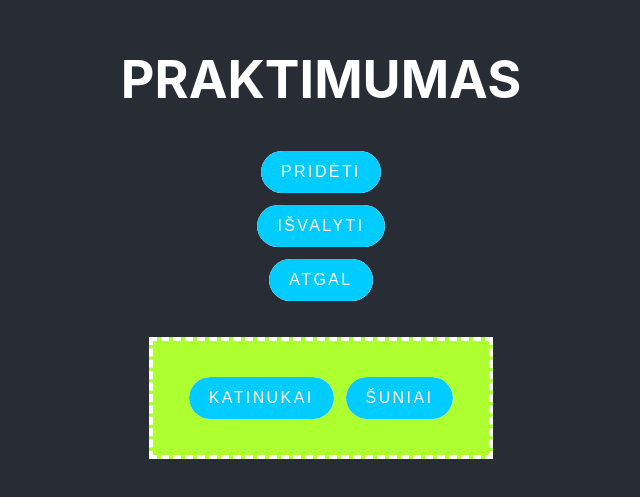
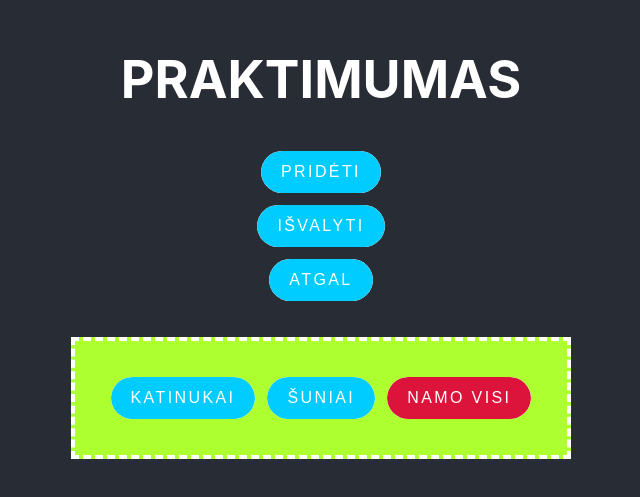
Before and after one commit to A-Kija/lamos, a React (Create React App) app in the folder r1/: page / in a window 1280 px wide. Shown: the part 149-646 px from the top of the page, without its empty margins (319-959 px from the left). Built offline with nearby package versions, Linux system fonts and the light colour scheme.

Commit message:
namo visi

```diff
--- a/r1/src/App.jsx
+++ b/r1/src/App.jsx
@@ -69,10 +69,13 @@ function App() {
     }
 
     const addCats = () => {
-        setKatinai(cats);
+        setKatinai(x => [...x, ...cats]);
     }
     const addDogs = () => {
         setKatinai(dogs);
+    }
+    const clear = () => {
+        setKatinai([]);
     }
 
     return (
@@ -98,7 +101,7 @@ function App() {
 
                         <button onClick={addCats}>Katinukai</button>
                         <button onClick={addDogs}>Šuniai</button>
-
+                        <button className="red" onClick={clear}>Namo visi</button>
                     </div>
 
                 </div>
--- a/r1/src/App.scss
+++ b/r1/src/App.scss
@@ -58,6 +58,7 @@
 
 
 $color: #0cf;
+$color2: crimson;
 
 button {
   display: inline-block;
@@ -129,6 +130,14 @@ button {
     transform: rotate(360deg);
   }
 }
+button.red {
+  &:after {
+    background-color: $color2;
+  }
+    &:before {
+      background-color: darken($color2, 15%);
+    }
+}
 
 .green-field {
   margin: 30px;
```
